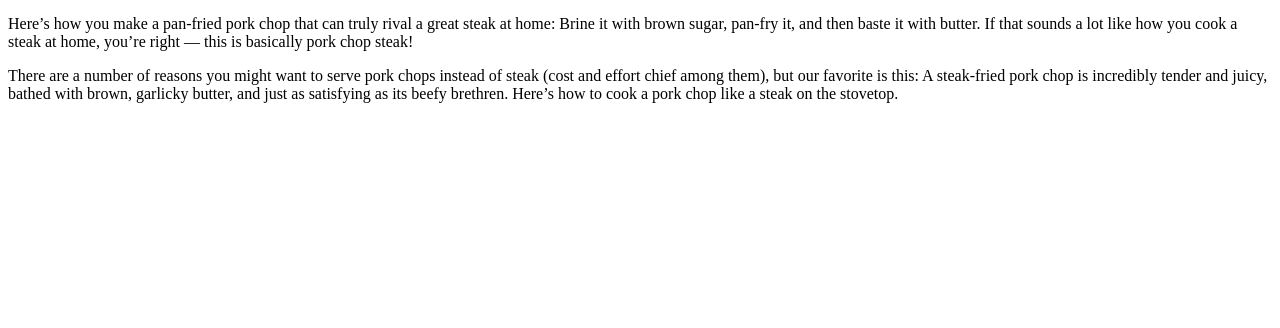
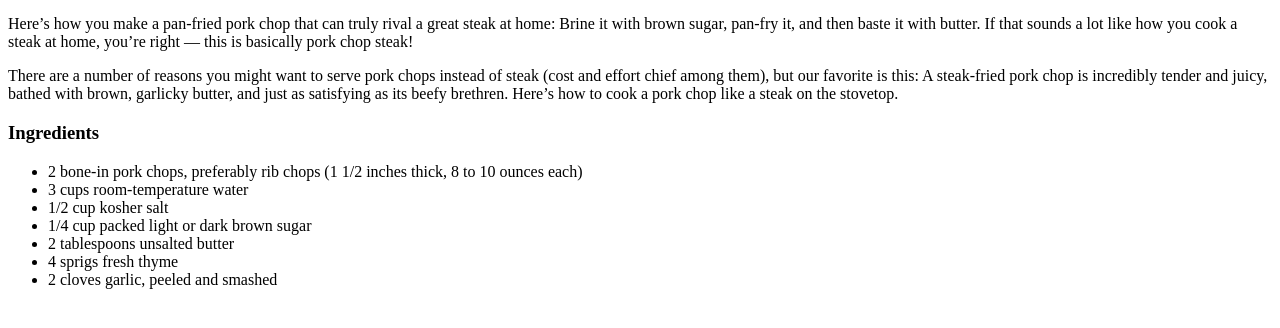
Before and after one commit to awilliams141/odin-recipes, a plain HTML site: page recipes/porkChops.html in a window 1280 px wide. Shown: the part 428-756 px from the top of the page. Drawn offline with Linux system fonts and the light colour scheme.

Commit message:
Added Ingredients section to Prok Chops recipe page

```diff
--- a/recipes/porkChops.html
+++ b/recipes/porkChops.html
@@ -25,5 +25,17 @@
         stovetop.
     </p>
 
+    <h3>Ingredients</h3>
+    <ul>
+        <li>2 bone-in pork chops, preferably rib chops (1 1/2 inches thick, 8 to 10 ounces each)</li>
+        <li>3 cups room-temperature water</li>
+        <li>1/2 cup kosher salt</li>
+        <li>1/4 cup packed light or dark brown sugar</li>
+        <li>2 tablespoons unsalted butter</li>
+        <li>4 sprigs fresh thyme</li>
+        <li>2 cloves garlic, peeled and smashed</li>
+    </ul>
+
+
 </body>
 </html>
```
